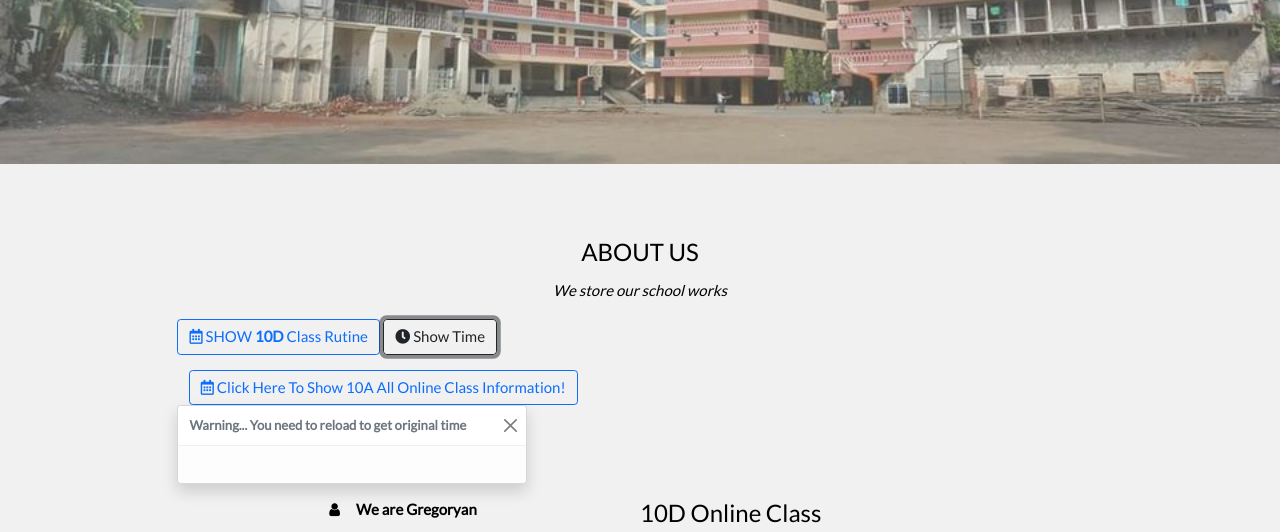
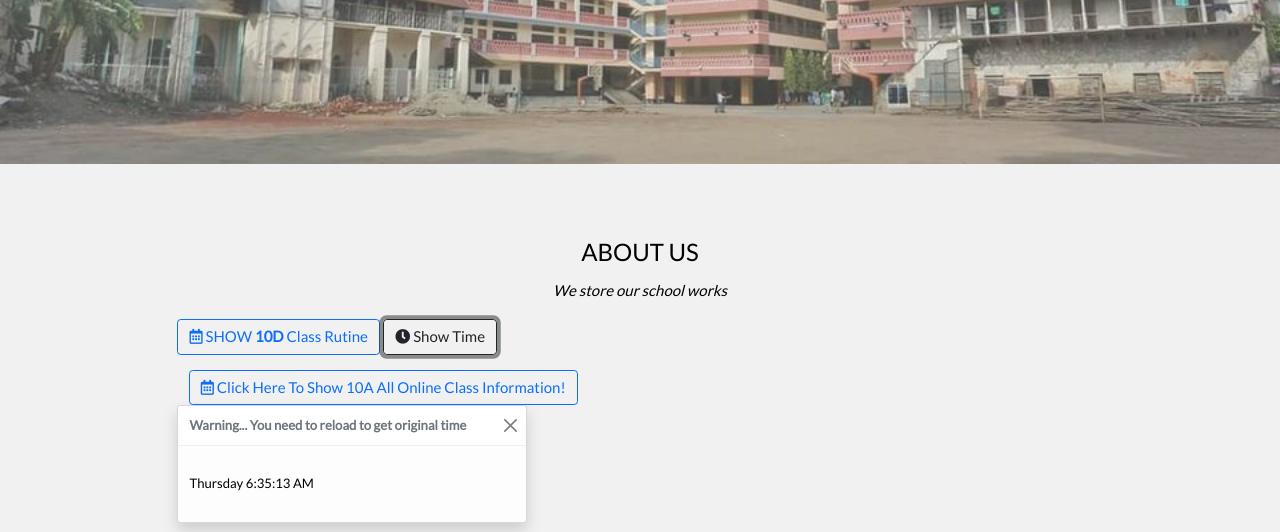
Before and after one commit to jayedsikder/dous.github.io, a plain HTML site: page index.html in a window 1280 px wide. Both pictures are taken after a click on the button "Show Time". Shown: the part 236-768 px from the top of the page. Drawn offline with nearby package versions, Linux system fonts and the light colour scheme.

Commit message:
Update index.html

```diff
--- a/index.html
+++ b/index.html
@@ -368,7 +368,7 @@
     </div>
     <div class="toast-body">
       <p>
-        <p id="demo11"></p>
+        <p id="time2"></p>
 
 <script>
 const d = new Date();
@@ -870,6 +870,23 @@ document.getElementById("demo11").innerHTML = d;
   }
   </script>
 
+  </script>
+
+  <script>
+    setInterval(myTimer, 1000);
+
+    function myTimer() {
+      const d = new Date();
+
+      const days = ["Sunday","Monday","Tuesday","Wednesday","Thursday","Friday","Saturday"];
+
+          const d1 = new Date();
+          let day = days[d1.getDay()];
+
+      document.getElementById("time2").innerHTML = day +" "+ d.toLocaleTimeString();
+    }
+    </script>
+
 
 
 </body>
```
